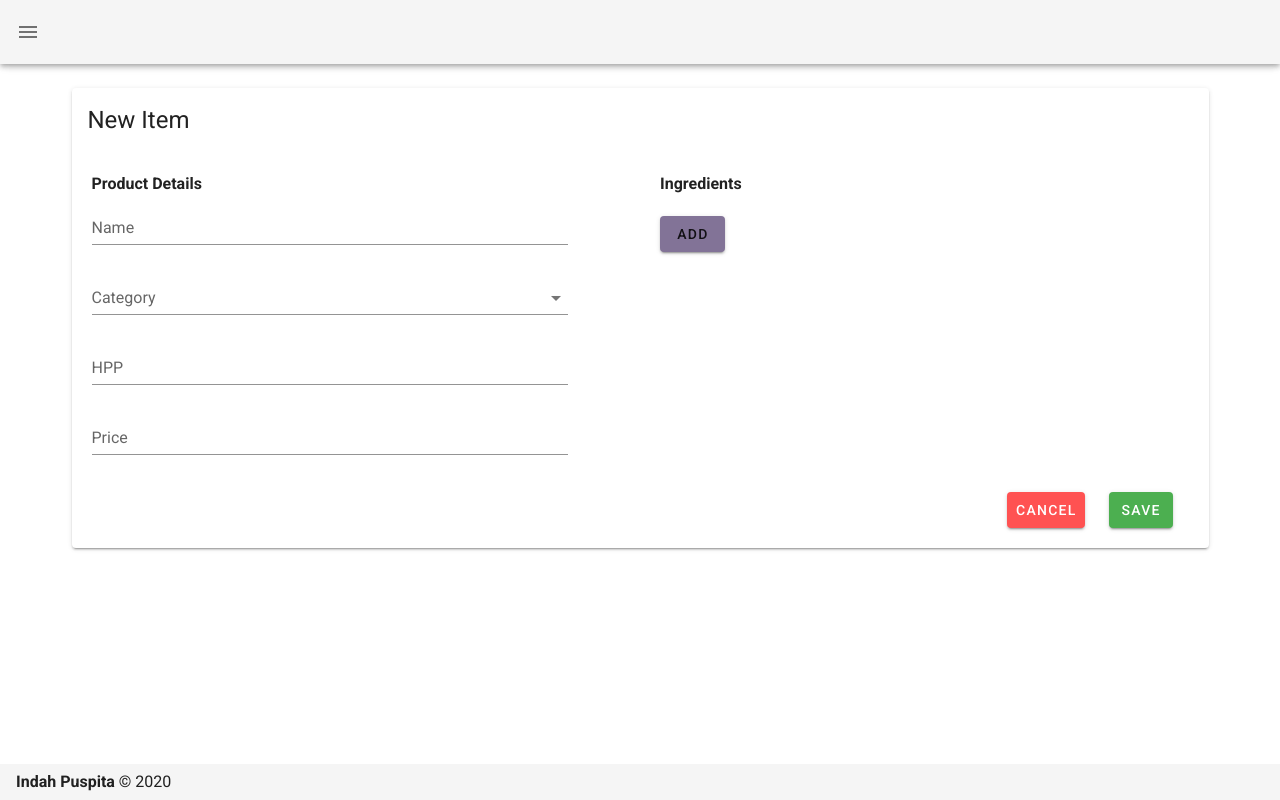
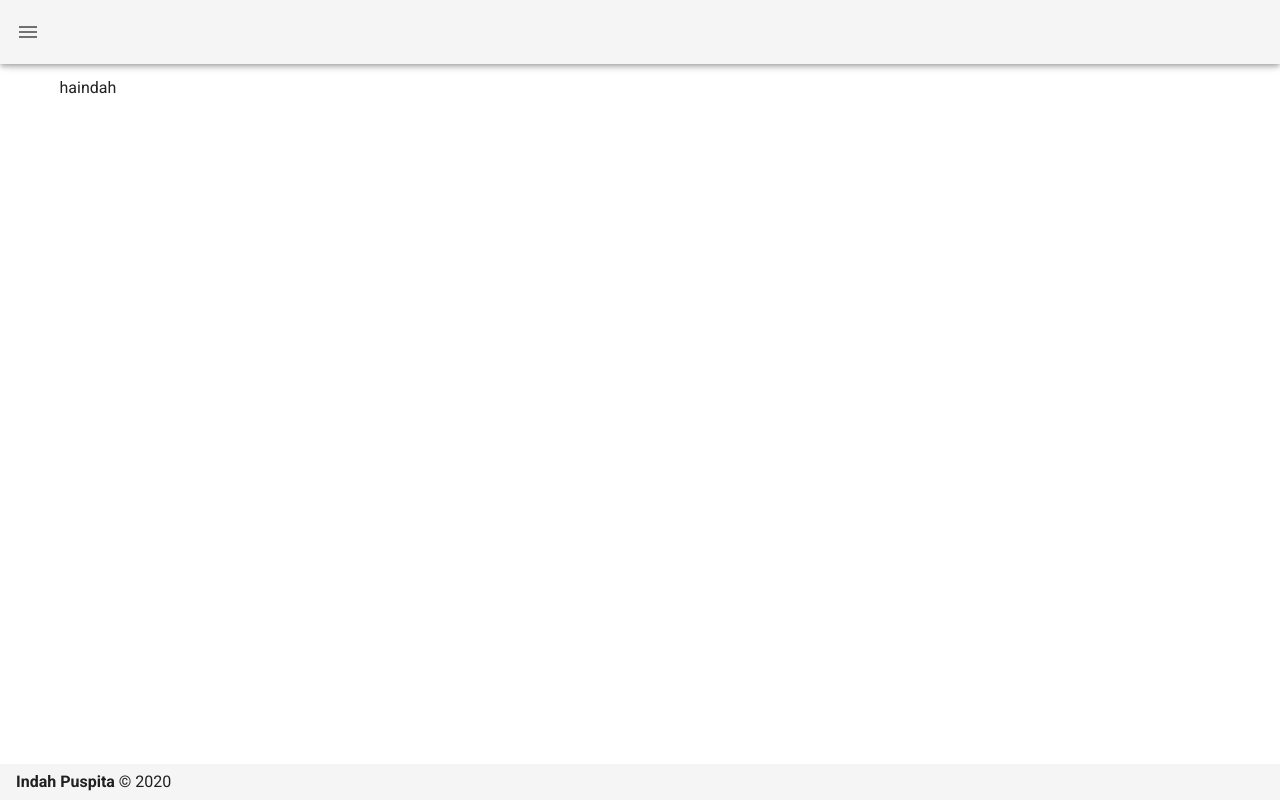
Before and after one commit to indahpuspitaa17/bookocash-frontend, a Nuxt app: page /produk in a window 1280 px wide. Built offline with nearby package versions, Linux system fonts and the light colour scheme.

Commit message:
[indah] update inventory

```diff
--- a/pages/inventory.vue
+++ b/pages/inventory.vue
@@ -2,22 +2,24 @@
   <v-data-table
     :headers="headers"
     :items="desserts"
-    sort-by="calories"
+    sort-by="stock"
     class="elevation-1"
   >
 
-    <template v-slot:item.calories="{ item }">
+    <template v-slot:item.stock="{ item }">
       <v-chip
-        :color="getColor(item.calories)"
+        :color="getColor(item.stock)"
         dark
       >
-        {{ item.calories }}
+        {{ item.stock }}
       </v-chip>
     </template>
 
     <template v-slot:top>
       <v-toolbar
         flat
+        color="#363062"
+              dark
       >
         <v-toolbar-title>Inventory</v-toolbar-title>
         <v-spacer></v-spacer>
@@ -27,7 +29,7 @@
         >
           <template v-slot:activator="{ on, attrs }">
             <v-btn
-              color="#363062"
+              color="#827397"
               dark
               class="mb-2"
               v-bind="attrs"
@@ -51,7 +53,7 @@
                   >
                     <v-text-field
                       v-model="editedItem.name"
-                      label="Ingredient name"
+                      label="Ingridients"
                     ></v-text-field>
                   </v-col>
                   <v-col
@@ -60,7 +62,7 @@
                     md="4"
                   >
                     <v-text-field
-                      v-model="editedItem.calories"
+                      v-model="editedItem.stock"
                       label="Stock"
                     ></v-text-field>
                   </v-col>
@@ -80,18 +82,8 @@
                     md="4"
                   >
                     <v-text-field
-                      v-model="editedItem.carbs"
-                      label="Carbs (g)"
-                    ></v-text-field>
-                  </v-col>
-                  <v-col
-                    cols="12"
-                    sm="6"
-                    md="4"
-                  >
-                    <v-text-field
-                      v-model="editedItem.protein"
-                      label="Protein (g)"
+                      v-model="editedItem.amount"
+                      label="Amount"
                     ></v-text-field>
                   </v-col>
                 </v-row>
@@ -170,30 +162,25 @@
       dialog: false,
       dialogDelete: false,
       headers: [
-        {
-          text: 'Ingredients',
-          align: 'start',
-          sortable: false,
-          value: 'name',
-        },
-        { text: 'Amount', value: 'carbs' },
+        { text: 'Ingredients', align: 'start', sortable: false, value: 'name', },
+        { text: 'Amount', value: 'amount' },
         { text: 'Last Update', value: 'fat' },
-        { text: 'Stock', value: 'calories' },
+        { text: 'Stock', value: 'stock' },
         { text: 'Actions', value: 'actions', sortable: false },
       ],
       desserts: [],
       editedIndex: -1,
       editedItem: {
         name: '',
-        calories: 0,
-        fat: 0,
-        carbs: 0,
+        stock: '',
+        fat: '',
+        amount: '',
       },
       defaultItem: {
         name: '',
-        calories: 0,
-        fat: 0,
-        carbs: 0,
+        stock: '',
+        fat: '',
+        amount: '',
       },
     }),
 
@@ -217,73 +204,23 @@
     },
 
     methods: {
-      getColor (calories) {
-        if (calories < 40) return 'red'
-        else if (calories < 100) return 'orange'
+      getColor (stock) {
+        if (stock < 40) return 'red'
+        else if (stock < 100) return 'orange'
         else return 'green'
       },
       initialize () {
         this.desserts = [
-          {
-            name: 'Frozen Yogurt',
-            calories: 159,
-            fat: 6.0,
-            carbs: 24,
-          },
-          {
-            name: 'Ice cream sandwich',
-            calories: 237,
-            fat: 9.0,
-            carbs: 37,
-          },
-          {
-            name: 'Eclair',
-            calories: 62,
-            fat: 16.0,
-            carbs: 23,
-          },
-          {
-            name: 'Cupcake',
-            calories: 30,
-            fat: 3.7,
-            carbs: 67,
-          },
-          {
-            name: 'Gingerbread',
-            calories: 56,
-            fat: 16.0,
-            carbs: 49,
-          },
-          {
-            name: 'Jelly bean',
-            calories: 75,
-            fat: 0.0,
-            carbs: 94,
-          },
-          {
-            name: 'Lollipop',
-            calories: 92,
-            fat: 0.2,
-            carbs: 98,
-          },
-          {
-            name: 'Honeycomb',
-            calories: 408,
-            fat: 3.2,
-            carbs: 87,
-          },
-          {
-            name: 'Donut',
-            calories: 452,
-            fat: 25.0,
-            carbs: 51,
-          },
-          {
-            name: 'KitKat',
-            calories: 518,
-            fat: 26.0,
-            carbs: 65,
-          },
+          { name: 'Frozen Yogurt', stock: 159, fat: 6.0, amount: 24, },
+          { name: 'Ice cream sandwich', stock: 237, fat: 9.0, amount: 37, },
+          { name: 'Eclair', stock: 62, fat: 16.0, amount: 23, },
+          { name: 'Cupcake', stock: 30, fat: 3.7, amount: 67, },
+          { name: 'Gingerbread', stock: 56, fat: 16.0, amount: 49, },
+          { name: 'Jelly bean', stock: 75, fat: 0.0, amount: 94, },
+          { name: 'Lollipop', stock: 92, fat: 0.2, amount: 98, },
+          { name: 'Honeycomb', stock: 408, fat: 3.2, amount: 87, },
+          { name: 'Donut', stock: 452, fat: 25.0, amount: 51, },
+          { name: 'KitKat', stock: 518, fat: 26.0, amount: 65, },
         ]
       },
 
--- a/pages/produk.vue
+++ b/pages/produk.vue
@@ -1,219 +1,5 @@
 <template>
-    <v-container>
-        <v-row>
-            <v-col>
-                <v-card>
-                    <v-card-title>
-                        <span class="headline">{{ formTitle }}</span>
-                    </v-card-title>
-                    <v-container>
-                        <v-row>
-                            <v-col class="pa-5 me-5">
-                                <div class="font-weight-bold">
-                                    Product Details
-                                </div>
-                                <template>
-                                    <v-form
-                                        ref="form"
-                                        v-model="valid"
-                                        lazy-validation
-                                        class="me-8"
-                                    >
-                                        <v-text-field
-                                        v-model="name"
-                                        :rules="nameRules"
-                                        label="Name"
-                                        required
-                                        ></v-text-field>
-
-                                        <v-select
-                                        v-model="select"
-                                        :category="category"
-                                        :rules="[v => !!v || 'Category is required']"
-                                        label="Category"
-                                        required
-                                        ></v-select>
-
-                                        <v-text-field
-                                        v-model="hpp"
-                                        :rules="hppRules"
-                                        label="HPP"
-                                        required
-                                        ></v-text-field>
-
-                                        <v-text-field
-                                        v-model="price"
-                                        :rules="priceRules"
-                                        label="Price"
-                                        required
-                                        ></v-text-field>
-                                    </v-form>
-                                </template>
-                            </v-col>
-                            <v-col class="pa-5 me-5">
-                                <v-col>
-                                    <v-row class="font-weight-bold">
-                                        Ingredients
-                                    </v-row>
-                                    <v-row class="mr-4 py-5">
-                                        <v-btn
-                                        color="#827397"
-                                        >
-                                        Add
-                                        </v-btn>
-                                    </v-row>
-                                </v-col>
-                            </v-col>
-                        </v-row>
-                        <v-card-actions>
-                        <v-spacer></v-spacer>
-                            <v-btn
-                            color="error"
-                            class="mr-4"
-                            @click="close"
-                            >
-                            Cancel
-                            </v-btn>
-
-                            <v-btn
-                            :disabled="!valid"
-                            color="success"
-                            class="mr-4"
-                            @click="save"
-                            >
-                            Save
-                            </v-btn>
-                        </v-card-actions>
-                    </v-container>
-                </v-card>
-            </v-col>
-        </v-row>
-    </v-container>
+  <div>
+    haindah
+  </div>
 </template>
-
-<script>
-  export default {
-    head() {
-        return {
-        title: 'Produk',
-        }
-    },
-    data: () => ({
-      valid: true,
-      name: '',
-      nameRules: [
-        v => !!v || 'Name is required',
-      ],
-
-      category: [
-        'Food',
-        'Beverage',
-        'Dessert',
-      ],
-
-      price: '',
-      priceRules: [
-        v => !!v || 'Price is required',
-      ],
-
-      hpp: '',
-      hppRules: [
-        v => !!v || 'HPP is required',
-      ],
-
-      editedIndex: -1,
-      editedItem: {
-        name: '',
-        category: '',
-        price: '',
-        hpp: '',
-      },
-      defaultItem: {
-        name: '',
-        category: '',
-        price: '',
-        hpp: '',
-      },
-    }),
-
-    computed: {
-      formTitle () {
-        return this.editedIndex === -1 ? 'New Item' : 'Edit Item'
-      },
-    },
-
-    methods: {
-      getColor (calories) {
-        if (calories < 40) return 'red'
-        else if (calories < 100) return 'orange'
-        else return 'green'
-      },
-      validate () {
-        this.$refs.form.validate()
-      },
-      reset () {
-        this.$refs.form.reset()
-      },
-      resetValidation () {
-        this.$refs.form.resetValidation()
-      },
-
-      initialize () {
-        this.desserts = [
-          { name: 'Frozen Yogurt', category: 6.0, price: 'Rp 12.000', hpp: 'Rp 10.000', },
-          { name: 'Ice cream sandwich', category: 9.0, price: 'Rp 20.000', hpp: 'Rp 12.000', },
-          { name: 'Eclair', category: 16.0, price: 'Rp 23.000', hpp: 'Rp 20.000', },
-          { name: 'Cupcake', category: 3.7, price: 'Rp 90.000', hpp: 'Rp 82.000', },
-          { name: 'Gingerbread', category: 16.0, price: 'Rp 45.000', hpp: 'Rp 32.000', },
-          { name: 'Jelly bean', category: 0.0, price: 'Rp 43.000', hpp: 'Rp 39.000', },
-          { name: 'Lollipop', category: 0.2, price: 'Rp 67.000', hpp: 'Rp 62.000', },
-          { name: 'Honeycomb', category: 3.2, price: 'Rp 55.000', hpp: 'Rp 45.000', },
-          { name: 'Donut', category: 25.0, price: 'Rp 89.000', hpp: 'Rp 79.000', },
-          { name: 'KitKat', category: 26.0, price: 'Rp 78.000', hpp: 'Rp 70.000', },
-        ]
-      },
-
-      editItem (item) {
-        this.editedIndex = this.desserts.indexOf(item)
-        this.editedItem = Object.assign({}, item)
-        this.dialog = true
-      },
-
-      deleteItem (item) {
-        this.editedIndex = this.desserts.indexOf(item)
-        this.editedItem = Object.assign({}, item)
-        this.dialogDelete = true
-      },
-
-      deleteItemConfirm () {
-        this.desserts.splice(this.editedIndex, 1)
-        this.closeDelete()
-      },
-
-      close () {
-        this.dialog = false
-        this.$nextTick(() => {
-          this.editedItem = Object.assign({}, this.defaultItem)
-          this.editedIndex = -1
-        })
-      },
-
-      closeDelete () {
-        this.dialogDelete = false
-        this.$nextTick(() => {
-          this.editedItem = Object.assign({}, this.defaultItem)
-          this.editedIndex = -1
-        })
-      },
-
-      save () {
-        if (this.editedIndex > -1) {
-          Object.assign(this.desserts[this.editedIndex], this.editedItem)
-        } else {
-          this.desserts.push(this.editedItem)
-        }
-        this.close()
-      },
-    },
-  }
-</script>
```
